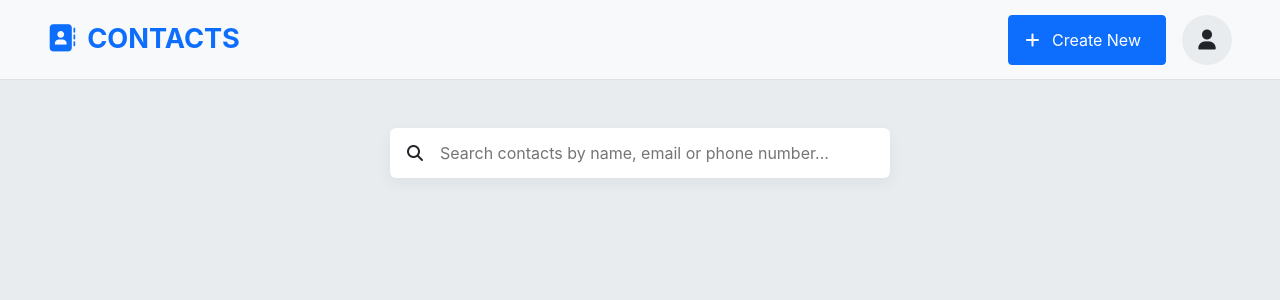
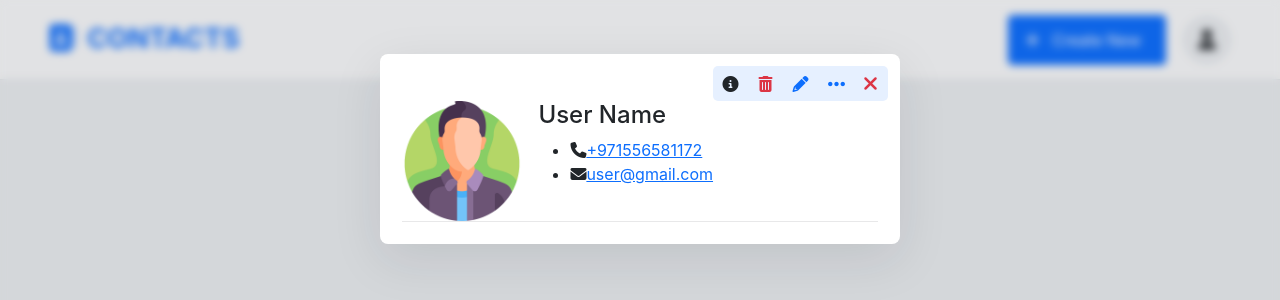
Before and after one commit to salAhamad/contact-book, a React (Create React App) app: page / in a window 1280 px wide. Shown: the top 300 px of the page. Built offline with nearby package versions, Linux system fonts and the light colour scheme.

Commit message:
new changes done

```diff
--- a/src/App.scss
+++ b/src/App.scss
@@ -6,10 +6,10 @@ $borderRadius: .25rem;
 
 $ubuntu: 'Ubuntu', sans-serif;
 
-@mixin flexCenter {
+@mixin flexCenter($jc: center, $ai: center) {
   display: flex;
-  justify-content: center;
-  align-items: center;
+  justify-content: $jc;
+  align-items: $ai;
 }
 
 body {
@@ -165,98 +165,6 @@ header {
         i {font-size: 90%; margin-right: .5rem;}
       }
     }
-    .more_info_actions {
-      position: absolute;
-      top: .3rem;
-      right: .3rem;
-      display: flex;
-      $buttonSize: $buttonSize - 15;
-
-      &.actions_activated {
-        background-color: #e6f0ff;
-        border-radius: $buttonSize / 7;
-      }
-      .more_info_button {
-        position: relative;
-        width: $buttonSize;
-        height: $buttonSize;
-        border-radius: $buttonSize / 7;
-        @include flexCenter();
-        font-size: 20px;
-        &::after {
-          content: '';
-          position: absolute;
-          width: 100%;
-          height: 100%;
-          transform: scale(0);
-          background-color: rgba(var(--bs-dark-rgb), .2);
-          border-radius: inherit;
-          cursor: pointer;
-        }
-        > i { position: relative; z-index: 1; transition: $transition; }
-        &:hover::after {
-          transform: scale(1);
-          transition: $transition;
-        }
-        &.active i { transform: rotate(90deg); color: var(--bs-primary) }
-      }
-      .action_buttons {
-        display: flex;
-        list-style: none;
-        margin: 0;
-        padding: 0;
-        overflow: hidden;
-        transition: $transition;
-        width: 0;
-        &.active { width: $buttonSize * 3; }
-        li {
-          width: $buttonSize;
-          min-width: $buttonSize;
-          height: $buttonSize;
-          border-radius: $buttonSize / 7;
-          position: relative;
-          cursor: pointer;
-          @include flexCenter();
-          &::after {
-            content: '';
-            position: absolute;
-            width: 100%;
-            height: 100%;
-            transform: scale(0);
-            background-color: rgba(var(--bs-dark-rgb), .2);
-            border-radius: inherit;
-            cursor: pointer;
-          }
-          > i { position: relative; z-index: 1; }
-          &:hover::after {
-            transform: scale(1);
-            transition: $transition;
-          }
-
-          &.edit {
-            color: var(--bs-primary);
-            &:hover {
-              color: var(--bs-white);
-              &:after {background-color: var(--bs-primary);}
-            }
-          }
-          &.delete {
-            color: var(--bs-danger);
-            &:hover {
-              color: var(--bs-white);
-              &:after {background-color: var(--bs-danger);}
-            }
-          }
-          &.info {
-            color: var(--bs-primary);
-            &:hover {
-              color: var(--bs-white);
-              &:after {background-color: var(--bs-info);}
-            }
-          }
-        }
-      }
-    }
     &:hover, &.actions_activated {
       transform: scale(1.05);
       z-index: 2;
@@ -267,7 +175,6 @@ header {
         0 15px 30px rgba(var(--bs-primary-rgb), 0.08);
     }
   }
-
 }
 
 .create_new_section {
@@ -316,7 +223,7 @@ header {
     .modal_card_sub {
       border-radius: inherit;
       background-color: var(--bs-white);
-      min-width: 300px;
+      min-width: 380px;
       min-height: 100px;
       max-width: 400px;
       &.warning {
@@ -354,3 +261,139 @@ header {
     }
   }
 }
+.more_info_actions {
+  position: absolute;
+  top: .3rem;
+  right: .3rem;
+  display: flex;
+  $buttonSize: $buttonSize - 15;
+  z-index: 10;
+
+  &.actions_activated {
+    background-color: #e6f0ff;
+    border-radius: $buttonSize / 7;
+  }
+  .more_info_button {
+    position: relative;
+    width: $buttonSize;
+    height: $buttonSize;
+    border-radius: $buttonSize / 7;
+    @include flexCenter();
+    font-size: 20px;
+    &::after {
+      content: '';
+      position: absolute;
+      width: 100%;
+      height: 100%;
+      transform: scale(0);
+      background-color: rgba(var(--bs-dark-rgb), .2);
+      border-radius: inherit;
+      cursor: pointer;
+    }
+    > i { position: relative; z-index: 1; transition: $transition; }
+    &:hover::after {
+      transform: scale(1);
+      transition: $transition;
+    }
+    &.active i { transform: rotate(90deg); color: var(--bs-primary) }
+    &.closePopup {
+      color: var(--bs-danger);
+      &:hover::after {
+        background-color: rgba(var(--bs-danger-rgb), .2);
+      }
+    }
+  }
+  .action_buttons {
+    display: flex;
+    list-style: none;
+    margin: 0;
+    padding: 0;
+    overflow: hidden;
+    transition: $transition;
+    width: 0;
+    &.active { width: $buttonSize * 3; }
+    li {
+      width: $buttonSize;
+      min-width: $buttonSize;
+      height: $buttonSize;
+      border-radius: $buttonSize / 7;
+      position: relative;
+      cursor: pointer;
+      @include flexCenter();
+      &::after {
+        content: '';
+        position: absolute;
+        width: 100%;
+        height: 100%;
+        transform: scale(0);
+        background-color: rgba(var(--bs-dark-rgb), .2);
+        border-radius: inherit;
+        cursor: pointer;
+      }
+      > i { position: relative; z-index: 1; }
+      &:hover::after {
+        transform: scale(1);
+        transition: $transition;
+      }
+
+      &.edit {
+        color: var(--bs-primary);
+        &:hover {
+          color: var(--bs-white);
+          &:after {background-color: var(--bs-primary);}
+        }
+      }
+      &.delete {
+        color: var(--bs-danger);
+        &:hover {
+          color: var(--bs-white);
+          &:after {background-color: var(--bs-danger);}
+        }
+      }
+      &.info {
+        color: var(--bs-dark);
+        &:hover {
+          color: var(--bs-white);
+          &:after {background-color: var(--bs-dark);}
+        }
+      }
+    }
+  }
+}
+.contact_profile_overlay {
+  position: fixed;
+  inset: 0;
+  z-index: 10;
+  overflow-y: scroll;
+  background-color: rgba(var(--bs-dark-rgb), 0.1);
+  backdrop-filter: blur(4px);
+  .more_info_actions { top: .75rem; right: .75rem; }
+
+  .contact_profile_container {
+    @include flexCenter($ai: start);
+    padding: 4.25vw 2.5vw 2.5vw;
+    position: relative;
+    min-height: 100%;
+    inset: 0;
+    .contact_profile_sub_container {
+      position: relative;
+      background-color: var(--bs-white);
+      padding: calc(1rem + .5vw);
+      min-width: 520px;
+      max-width: 600px;
+      border-radius: .5rem;
+      box-shadow: 0 15px 50px rgba(var(--bs-dark-rgb), 0.1)
+    }
+    .short_info_container {
+      position: relative;
+      border-bottom: 1px solid rgba(var(--bs-dark-rgb), 0.1);
+      padding-top: 1.5rem;
+      .profile_image {
+        min-width: 120px;
+        max-width: 120px;
+        margin-right: 1rem;
+      }
+    }
+  }
+
+}
--- /dev/null
+++ b/src/components/ContactProfile.js
@@ -0,0 +1,61 @@
+import React, { useState } from 'react'
+
+import man_avatar from '../assets/images/man.png'
+import woman_avatar from '../assets/images/woman.png'
+import other_avatar from '../assets/images/other.png'
+
+function ContactProfile({ data, closePopup }) {
+  const [toggle, setToggle] = useState(true);
+  const actionButtonHandler = (e) => {
+    e.stopPropagation();
+    // e.nativeEvent.stopImmediatePropagation();
+    setToggle(!toggle)
+  }
+  return (
+    <section className='contact_profile_overlay'>
+        <div className="contact_profile_container">
+            <div className="contact_profile_sub_container">
+                <div className={toggle ? "more_info_actions actions_activated" : "more_info_actions"}>
+                    <ul className={toggle ? "action_buttons active" : "action_buttons"}>
+                        <li id={data.contactId} className="info">
+                            <i className="fa-solid fa-info-circle pe-none"></i>
+                        </li>
+                        <li id={data.contactId} className="delete">
+                            <i className="fa-solid fa-trash-alt pe-none"></i>
+                        </li>
+                        <li id={ data.contactId } className="edit">
+                            <i className="fa-solid fa-pencil-alt pe-none"></i>
+                        </li>
+                    </ul>
+                    <div className={toggle ? "more_info_button active" : "more_info_button"} onClick={ actionButtonHandler }>
+                        <i className="fa-solid fa-ellipsis-v pe-none"></i>
+                    </div>
+                    <div className="more_info_button closePopup" onCanPlay={e => closePopup(e)}>
+                        <i className="fa-solid fa-times pe-none"></i>
+                    </div>
+                </div>
+                <div className="short_info_container d-flex align-items-start">
+                    <div className="profile_image">
+                        <img src={man_avatar} alt="" />
+                    </div>
+                    <div className="info_container">
+                        <h4>User Name</h4>
+                        <ul>
+                            <li>
+                                <i className="fa-solid fa-phone"></i>
+                                <a href="tel:+971556581172">+971556581172</a>
+                            </li>
+                            <li>
+                                <i className="fa-solid fa-envelope"></i>
+                                <a href="mailto:user@gmail.com">user@gmail.com</a>
+                            </li>
+                        </ul>
+                    </div>
+                </div>
+            </div>
+        </div>
+    </section>
+  )
+}
+
+export default ContactProfile
--- a/src/components/Contacts.js
+++ b/src/components/Contacts.js
@@ -5,6 +5,7 @@ import SearchContact from './SearchContact';
 
 import UpdateContact from '../components/UpdateContact';
 import Modal from './Modal';
+import ContactProfile from './ContactProfile';
 
 const Contacts = () => {
   const { contacts, deleteContact } =  useContactsContext();
@@ -12,11 +13,12 @@ const Contacts = () => {
   const [editContactToggle, setEditContact] = useState(false);
   const [delContactDetail, setDelContactDetail] = useState([])
   const [modalToggle, setModalToggle] = useState(false)
-
+  const [contactProfile, setContactProfile] = useState(true)
 
   const closePopup = e => {
     e.preventDefault();
     setEditContact(false)
+    setContactProfile(false)
   }
   const editContact = (e) => setEditContact(true);
   const deleteableDataHandler = (data) => {
@@ -56,7 +58,17 @@ const Contacts = () => {
             modaleHandler={deleteHandler}
             modalHeader={'Deleting Contact'}
             modalType={"danger"}
-            modalMessage={`Are you sure you want to delete ${delContactDetail.firstName} ${delContactDetail.lastName}'s contact details?`} />
+            modalMessage={
+              <p className='fs-6'>
+                Are you sure you want to delete <br />
+                <strong>${delContactDetail.firstName} ${delContactDetail.lastName}'s</strong> <br />
+                contact details?
+              </p>
+            } />
+        }
+
+        {
+          contactProfile && <ContactProfile data={contactProfile} closePopup={closePopup} />
         }
       </div>
     </>
--- a/src/components/Modal.js
+++ b/src/components/Modal.js
@@ -22,9 +22,7 @@ function Modal({ modalType, modalHeader, modalMessage, modaleHandler, buttonSize
                         <h5 className="mb-0">{ modalHeader }</h5>
                     </div>
                 }
-                <div className="modal_body">
-                    <p className='fs-6'>{ modalMessage }</p>
-                </div>
+                <div className="modal_body">{ modalMessage }</div>
                 <div className="modal_footer">
                     <div className="btn btn-secondary" onClick={ e => modaleHandler(false) }>Cancel</div>
                     <div className={
```
